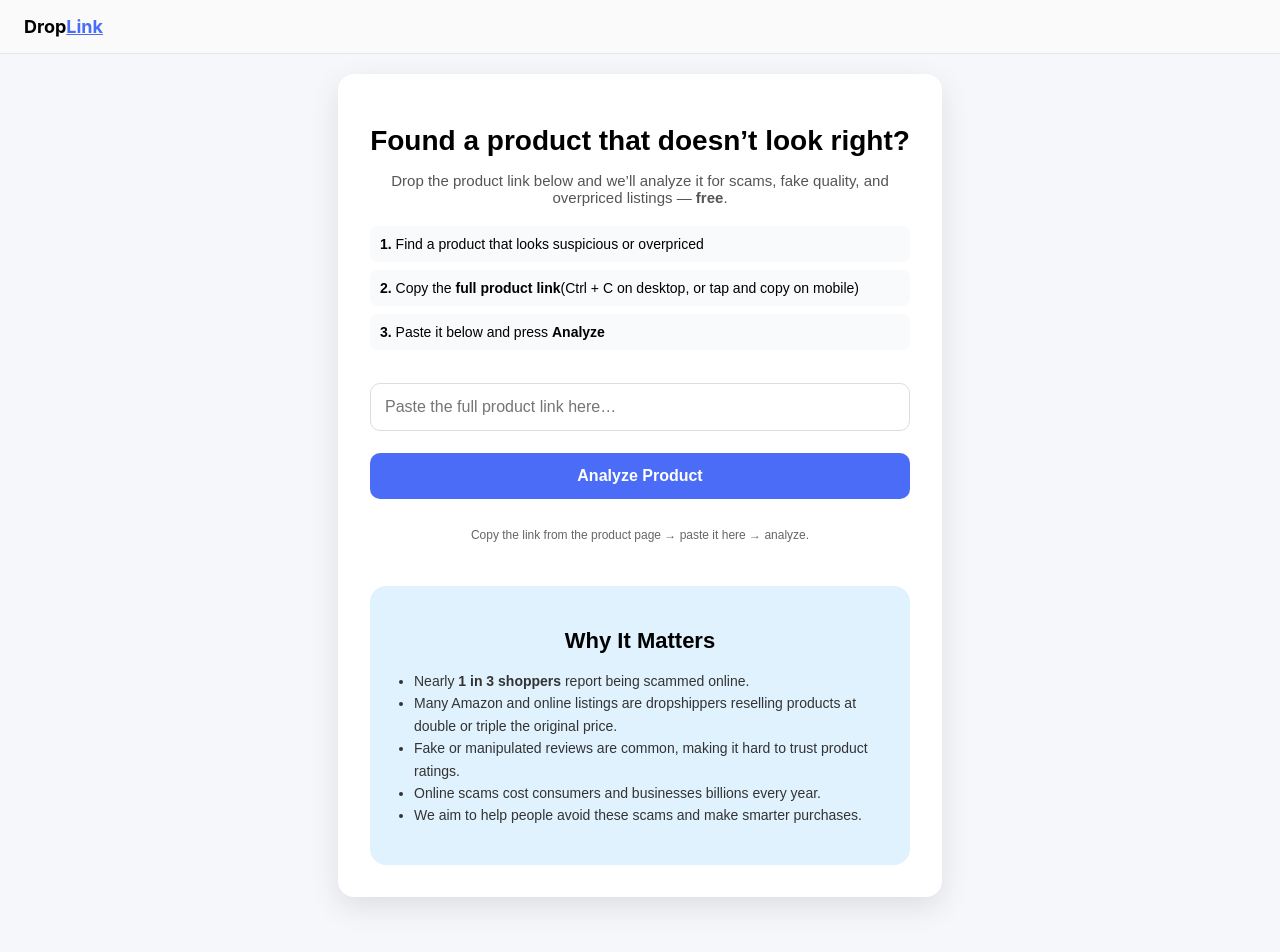
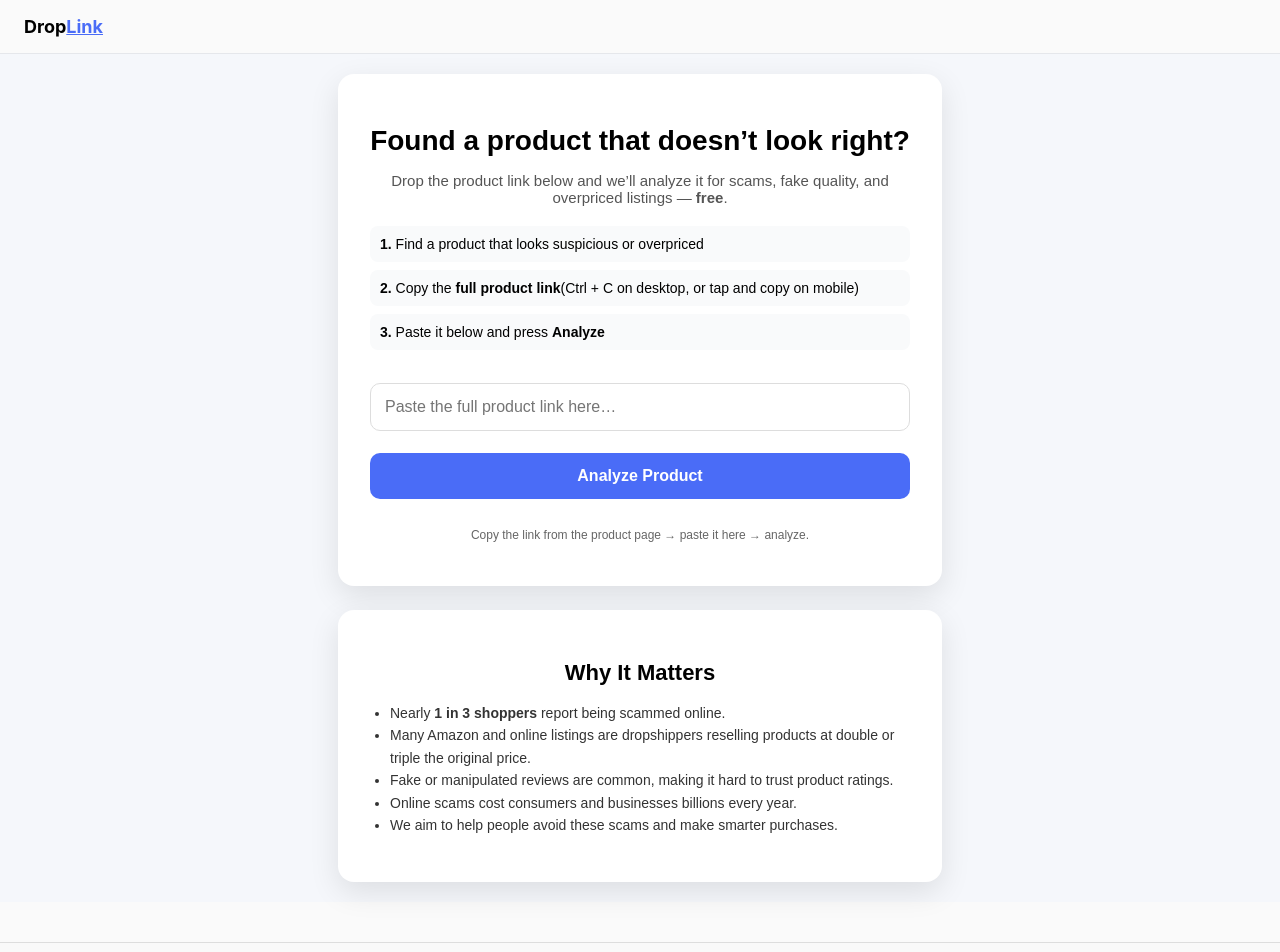
Before and after one commit to christensenandrew455-cell/funbot3000, a Next.js app: page / in a window 1280 px wide. Shown: the top 952 px of the page. Built offline with nearby package versions, Linux system fonts and the light colour scheme.

Commit message:
Update page.js

```diff
--- a/app/page.js
+++ b/app/page.js
@@ -58,9 +58,9 @@ export default function Home() {
 
   return (
     <div style={styles.container}>
+
+      {/* MAIN INPUT / ANALYZE CARD */}
       <div style={styles.card}>
-
-        {/* TOP INSTRUCTIONS */}
         {!result && (
           <div style={styles.instructions}>
             <h1 style={styles.heroTitle}>
@@ -86,7 +86,6 @@ export default function Home() {
           </div>
         )}
 
-        {/* INPUT */}
         {!result && (
           <form onSubmit={handleSubmit} style={styles.form}>
             <input
@@ -104,18 +103,6 @@ export default function Home() {
             </p>
           </form>
         )}
-
-        {/* WHY IT MATTERS BOX */}
-        <div style={styles.factsBox}>
-          <h2 style={styles.factsTitle}>Why It Matters</h2>
-          <ul style={styles.factsList}>
-            <li>Nearly <strong>1 in 3 shoppers</strong> report being scammed online.</li>
-            <li>Many Amazon and online listings are dropshippers reselling products at double or triple the original price.</li>
-            <li>Fake or manipulated reviews are common, making it hard to trust product ratings.</li>
-            <li>Online scams cost consumers and businesses billions every year.</li>
-            <li>We aim to help people avoid these scams and make smarter purchases.</li>
-          </ul>
-        </div>
 
         {error && <p style={styles.error}>{error}</p>}
 
@@ -161,6 +148,19 @@ export default function Home() {
           </>
         )}
       </div>
+
+      {/* WHY IT MATTERS CARD - SEPARATE WHITE BOX */}
+      <div style={styles.card}>
+        <h2 style={styles.factsTitle}>Why It Matters</h2>
+        <ul style={styles.factsList}>
+          <li>Nearly <strong>1 in 3 shoppers</strong> report being scammed online.</li>
+          <li>Many Amazon and online listings are dropshippers reselling products at double or triple the original price.</li>
+          <li>Fake or manipulated reviews are common, making it hard to trust product ratings.</li>
+          <li>Online scams cost consumers and businesses billions every year.</li>
+          <li>We aim to help people avoid these scams and make smarter purchases.</li>
+        </ul>
+      </div>
+
     </div>
   );
 }
@@ -169,10 +169,11 @@ const styles = {
   container: {
     minHeight: "100vh",
     display: "flex",
-    justifyContent: "center",
-    alignItems: "flex-start",
+    flexDirection: "column",
+    alignItems: "center",
     background: "#f5f7fb",
     padding: 20,
+    gap: 24, // space between cards
   },
   card: {
     background: "#fff",
@@ -181,7 +182,6 @@ const styles = {
     width: "100%",
     maxWidth: 540,
     boxShadow: "0 10px 30px rgba(0,0,0,0.1)",
-    marginBottom: 40,
   },
   instructions: {
     marginBottom: 28,
@@ -226,12 +226,6 @@ const styles = {
     color: "#666",
     textAlign: "center",
   },
-  factsBox: {
-    marginTop: 32,
-    background: "#e0f2fe",
-    padding: 24,
-    borderRadius: 16,
-  },
   factsTitle: {
     fontSize: 22,
     fontWeight: 700,
```
